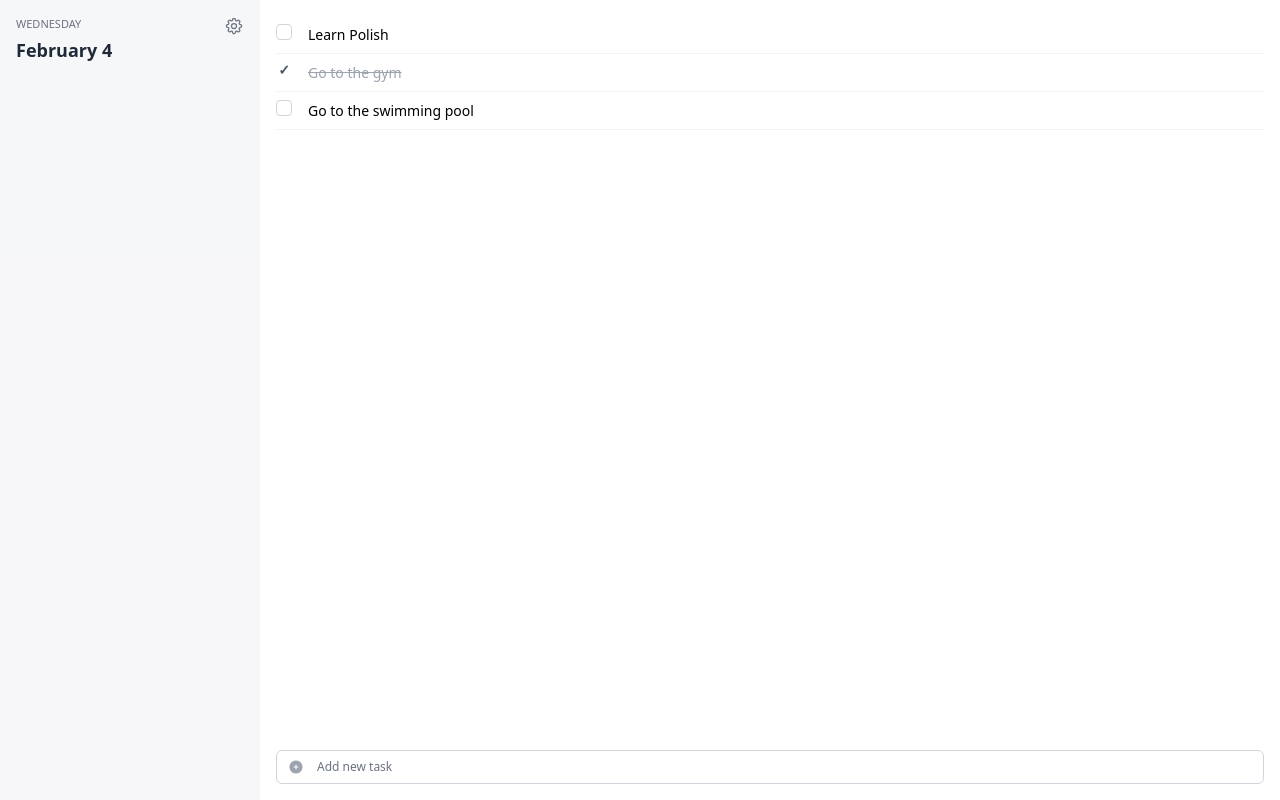
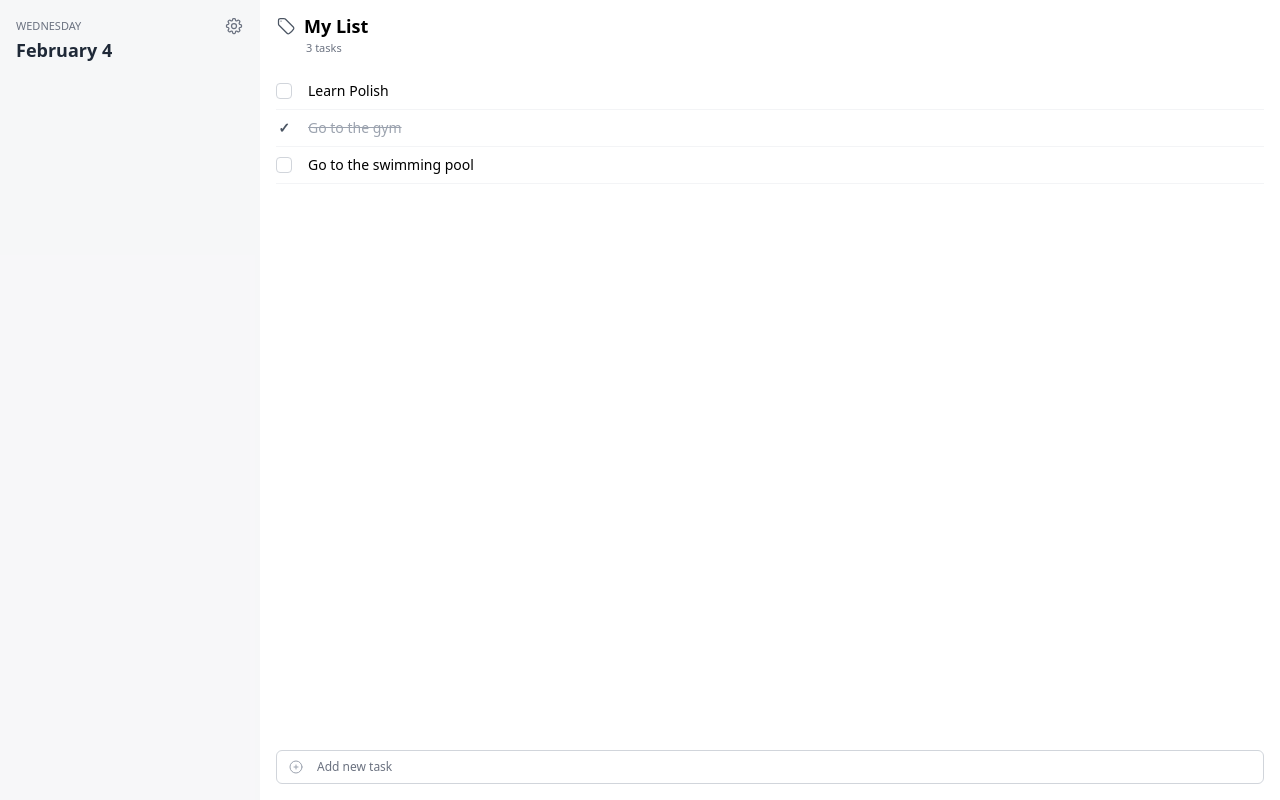
Before and after one commit to IlyaKrapivnoy/mindlist-clone, a Nuxt app: page / in a window 1280 px wide. Built offline with nearby package versions, Linux system fonts and the light colour scheme.

Commit message:
feat: add header list

```diff
--- a/app/components/List/List.vue
+++ b/app/components/List/List.vue
@@ -1,11 +1,22 @@
 <template>
   <div class="p-4 h-screen flex flex-col">
+    <!--  header list -->
+    <div class="mb-4">
+      <div class="flex gap-2 items-center -mt-[4px]">
+        <TagIcon class="w-5 h-5 text-gray-600" />
+        <h1 class="text-lg font-bold">My List</h1>
+      </div>
+      <div class="text-[11px] text-gray-500 pl-[30px]">
+        {{ tasks.length }} {{ tasks.length === 1 ? "task" : "tasks" }}
+      </div>
+    </div>
+
     <!--  todo list -->
     <ul class="text-sm">
       <li
         v-for="task in tasks"
         :key="task.id"
-        class="py-2 border-b border-gray-100"
+        class="py-2 border-b border-gray-100 flex items-center"
       >
         <input
           type="checkbox"
@@ -38,7 +49,10 @@
 </template>
 
 <script setup>
-import { PlusCircleIcon as PlusCircleIconSolid } from "@heroicons/vue/24/solid";
+import {
+  PlusCircleIcon as PlusCircleIconSolid,
+  TagIcon,
+} from "@heroicons/vue/24/outline";
 
 const tasks = ref([]);
 
--- a/app/components/Sidebar/Sidebar.vue
+++ b/app/components/Sidebar/Sidebar.vue
@@ -1,6 +1,5 @@
 <template>
   <div class="p-4">
     <SidebarHeader />
-    <SidebarHeaderBottom />
   </div>
 </template>
--- a/app/components/Sidebar/SidebarHeader.vue
+++ b/app/components/Sidebar/SidebarHeader.vue
@@ -1,6 +1,7 @@
 <template>
   <div>
     <SidebarHeaderTop />
+    <SidebarHeaderBottom />
   </div>
 </template>
 
--- a/app/components/Sidebar/SidebarHeaderTop.vue
+++ b/app/components/Sidebar/SidebarHeaderTop.vue
@@ -1,5 +1,5 @@
 <template>
-  <div class="flex justify-between text-[11px] text-gray-500">
+  <div class="flex items-center justify-between text-[11px] text-gray-500">
     <div class="uppercase">{{ currentDay }}</div>
     <div>
       <Cog8ToothIcon
```
